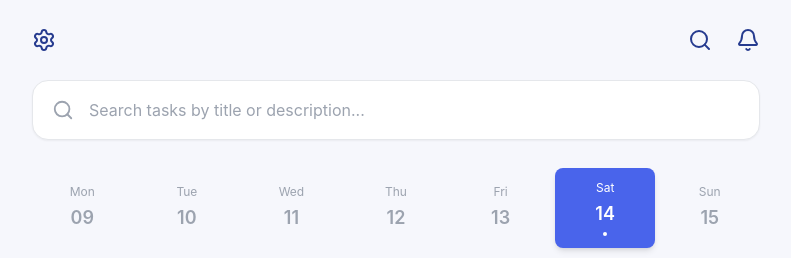
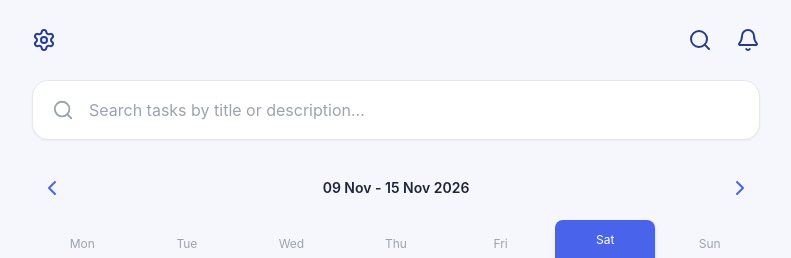
Before and after one commit to MOHAMMED-RIYAZ/taskflow-mern-todo, a React (Vite) app in the folder client/: page / in a window 1280 px wide. Both pictures are taken after a click on the button "Get Started". Shown: the top 258 px of the page, without its empty margins (244-1035 px from the left). Built offline with nearby package versions, Linux system fonts and the light colour scheme; no server answers.

Commit message:
Add weekly navigation

```diff
--- a/client/src/App.jsx
+++ b/client/src/App.jsx
@@ -1,6 +1,8 @@
 import { useEffect, useRef, useState } from "react";
 import {
   ArrowLeft,
+  ChevronLeft,
+  ChevronRight,
   Plus,
   Search,
   CheckCircle2,
@@ -13,7 +15,9 @@ import {
 } from "lucide-react";
 
 import { format, addDays, startOfWeek, isSameDay, isSameWeek } from "date-fns";
+
 import Welcome from "./Welcome";
+
 import {
   getTasks,
   createTask,
@@ -32,13 +36,17 @@ const emptyForm = {
 
 function App() {
   const [tasks, setTasks] = useState([]);
+
   const [hasStarted, setHasStarted] = useState(
     () => localStorage.getItem("taskflowStarted") === "true",
   );
+
   const [search, setSearch] = useState("");
   const [searchOpen, setSearchOpen] = useState(false);
   const searchInputRef = useRef(null);
+
   const [selectedDate, setSelectedDate] = useState(new Date());
+
   const [submitting, setSubmitting] = useState(false);
   const [showModal, setShowModal] = useState(false);
   const [editingTask, setEditingTask] = useState(null);
@@ -53,7 +61,9 @@ function App() {
   const fetchTasks = async () => {
     try {
       setLoading(true);
+
       const data = await getTasks(search);
+
       setTasks(data);
       setError("");
     } catch (err) {
@@ -62,6 +72,7 @@ function App() {
       setLoading(false);
     }
   };
+
   useEffect(() => {
     if (searchOpen) {
       searchInputRef.current?.focus();
@@ -130,6 +141,7 @@ function App() {
       setShowModal(false);
       setEditingTask(null);
       setForm(emptyForm);
+
       await fetchTasks();
     } catch (err) {
       setError(err.response?.data?.message || "Something went wrong.");
@@ -143,7 +155,9 @@ function App() {
 
     try {
       await deleteTask(id);
+
       setSwipedTaskId(null);
+
       await fetchTasks();
     } catch (err) {
       setError("Unable to delete task.");
@@ -157,6 +171,7 @@ function App() {
       });
 
       setSwipedTaskId(null);
+
       await fetchTasks();
     } catch (err) {
       setError("Unable to update task status.");
@@ -182,6 +197,17 @@ function App() {
     } else if (deltaX > 50) {
       setSwipedTaskId(null);
     }
+  };
+
+  // Navigate between weeks
+  const goToPreviousWeek = () => {
+    setSelectedDate((current) => addDays(current, -7));
+    setSwipedTaskId(null);
+  };
+
+  const goToNextWeek = () => {
+    setSelectedDate((current) => addDays(current, 7));
+    setSwipedTaskId(null);
   };
 
   // Monday through Sunday
@@ -220,6 +246,7 @@ function App() {
   const sortedTasks = [...visibleTasks].sort(
     (a, b) => new Date(a.dueDate) - new Date(b.dueDate),
   );
+
   if (!hasStarted) {
     return (
       <Welcome
@@ -273,6 +300,7 @@ function App() {
 
           <input
             id="task-search"
+            ref={searchInputRef}
             value={search}
             onChange={(e) => {
               setSearch(e.target.value);
@@ -281,6 +309,32 @@ function App() {
             placeholder="Search tasks by title or description..."
             className="w-full h-[60px] rounded-2xl bg-white border border-gray-200 pl-14 pr-5 text-base outline-none focus:border-[#4964eb] shadow-sm"
           />
+        </div>
+
+        {/* Week navigation */}
+        <div className="flex items-center justify-between mb-3">
+          <button
+            type="button"
+            onClick={goToPreviousWeek}
+            aria-label="Previous week"
+            className="p-2 rounded-lg hover:bg-white text-[#4964eb]"
+          >
+            <ChevronLeft size={24} />
+          </button>
+
+          <span className="font-semibold text-sm">
+            {format(weekStart, "dd MMM")} -{" "}
+            {format(addDays(weekStart, 6), "dd MMM yyyy")}
+          </span>
+
+          <button
+            type="button"
+            onClick={goToNextWeek}
+            aria-label="Next week"
+            className="p-2 rounded-lg hover:bg-white text-[#4964eb]"
+          >
+            <ChevronRight size={24} />
+          </button>
         </div>
 
         {/* Date selector */}
@@ -479,6 +533,7 @@ function App() {
                                 "hh:mm a",
                               )
                             : format(new Date(task.dueDate), "hh:mm a")}
+
                           {task.endTime &&
                             ` - ${format(
                               new Date(`2000-01-01T${task.endTime}`),
```
